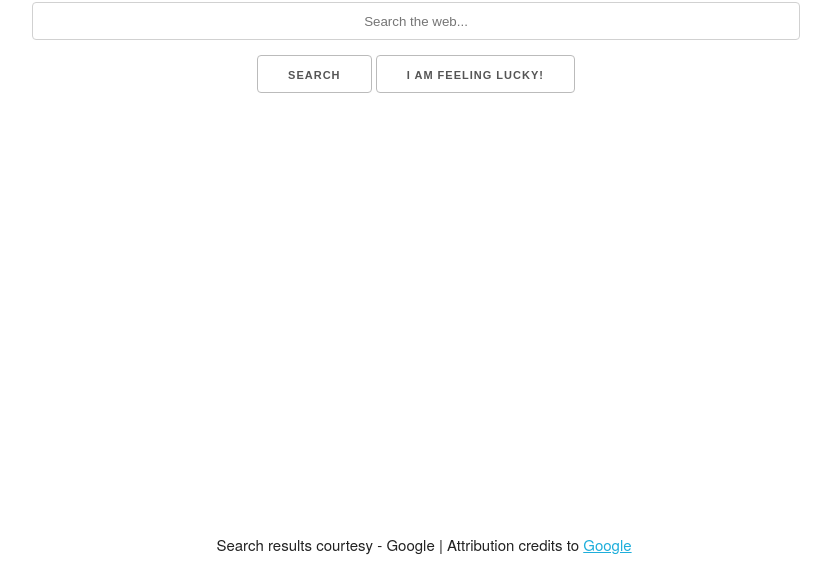
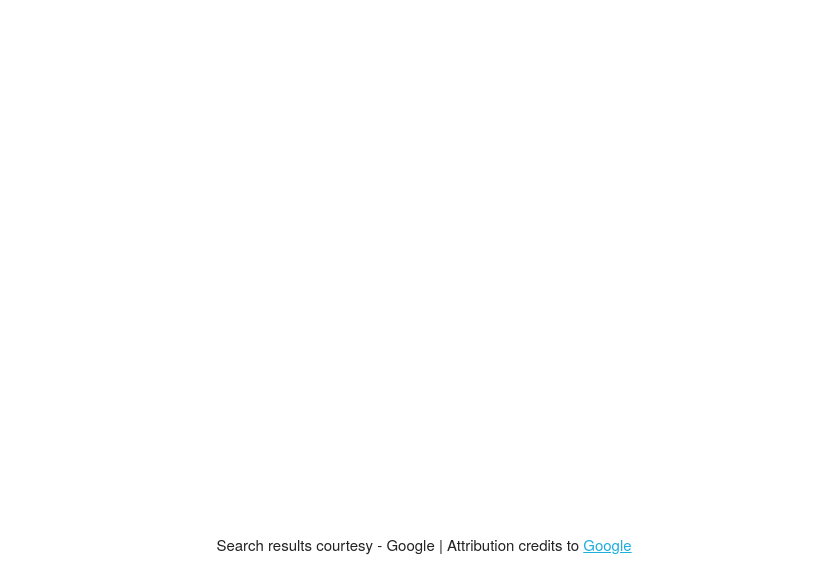
Before and after one commit to quriosapien/learning-web, a website: page src/psets/pset-1.1-html-forms/index.html in a window 1280 px wide. Shown: the part 218-800 px from the top of the page, without its empty margins (224-1055 px from the left). Drawn offline with nearby package versions, Linux system fonts and the light colour scheme.

Commit message:
prepared html forms

```diff
--- a/src/psets/pset-1.1-html-forms/index.html
+++ b/src/psets/pset-1.1-html-forms/index.html
@@ -11,14 +11,14 @@
 <body>
   <div class="container">
     <img src="./assets/images/logo_google.png" alt="">
-    <form action="http://www.google.com/search" method="GET" class="container">
-      <input
-        type="text"
-        name="query"
-        id="searchQuery"
-        placeholder="Search the web...">
-      <button type="submit">Search</button>
-      <button type="submit">I am feeling lucky!</button>
+    <!-- Set action, method attributes to the FORM -->
+    <form class="container">
+      <!-- TODO -->
+      <!-- Create an <input> element with name as query-->
+
+      <!-- TODO -->
+      <!-- Add Submit Button here -->
+
     </form>
   </div>
 
```
